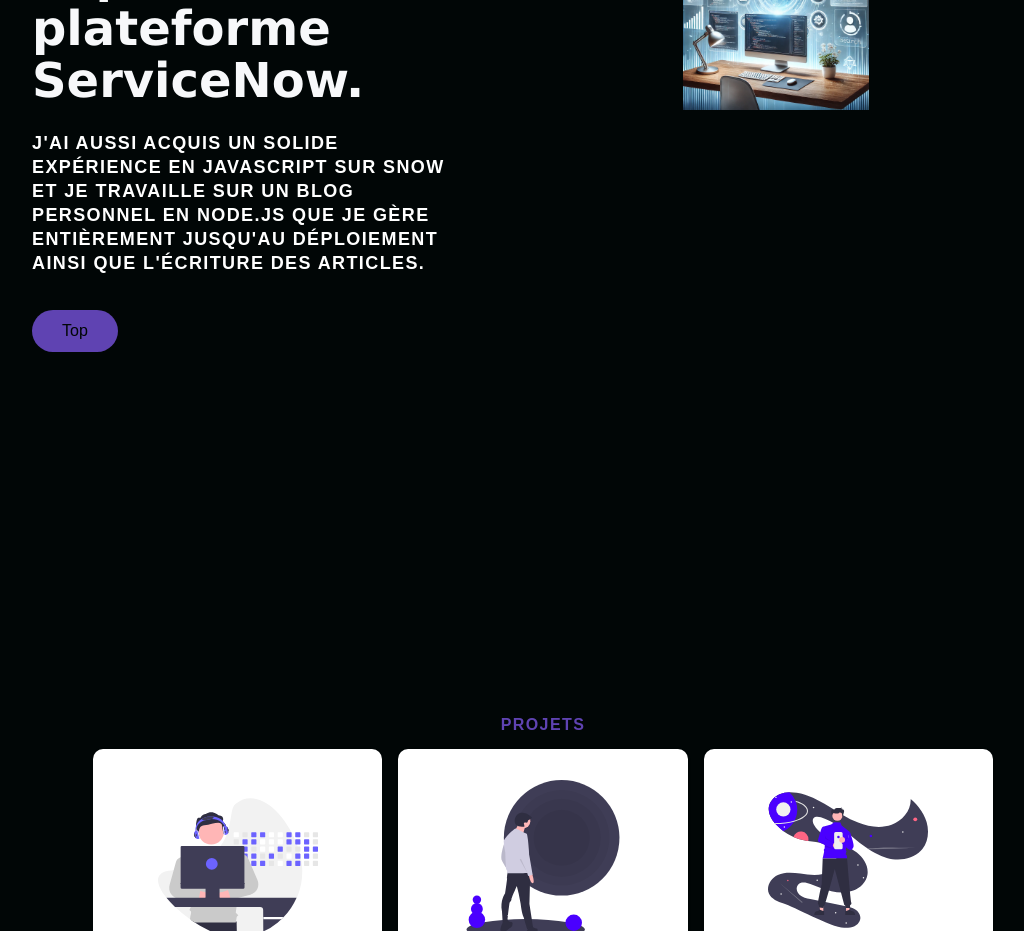
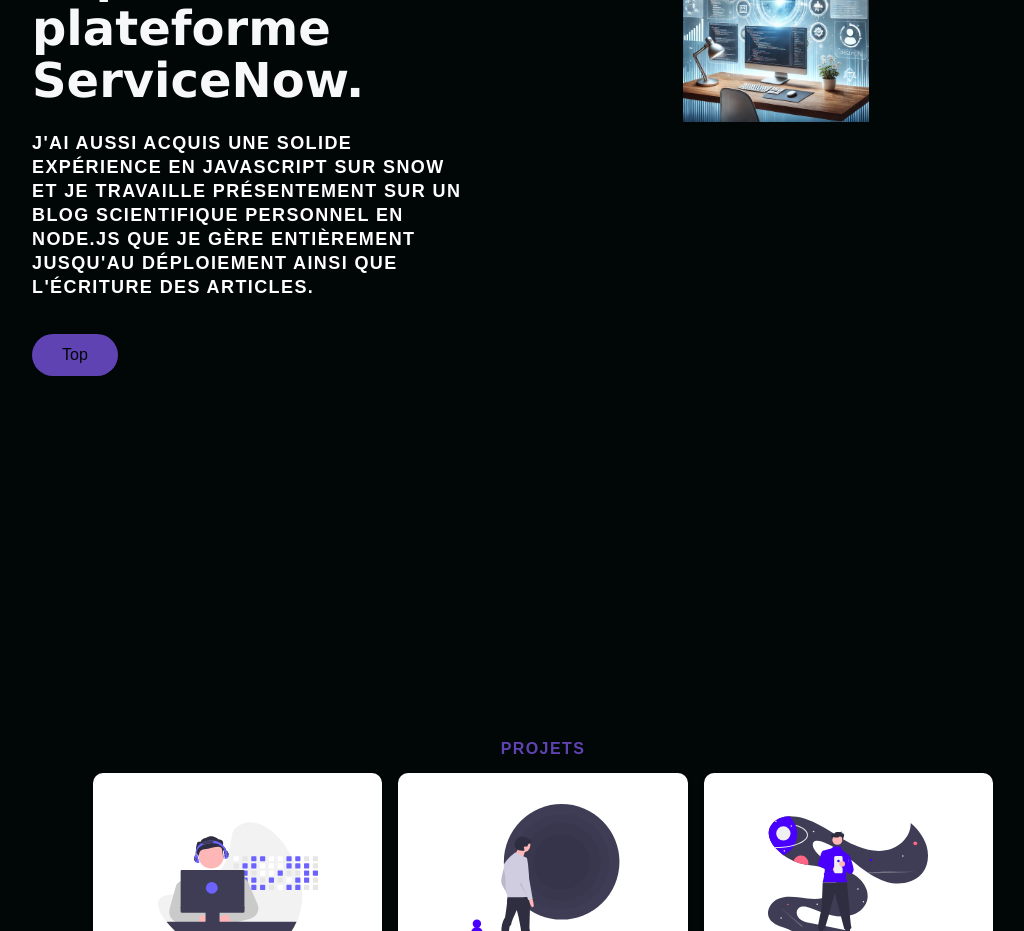
Before and after one commit to kosmosqc/demo3, a React (Create React App) app: page / in a window 1280 px wide. Shown: the part 2840-3771 px from the top of the page, without its empty margins (97-1121 px from the left). Built offline with nearby package versions, Linux system fonts and the light colour scheme.

Commit message:
small fix

```diff
--- a/src/components/InfoSection/Data.js
+++ b/src/components/InfoSection/Data.js
@@ -48,7 +48,7 @@ export const homeObg3 = {
   headLine:
     " Mon parcours chez Fx innovation mas permis d'acquérir une solide expérience sur la plateforme ServiceNow.",
   description:
-    "J'ai aussi acquis un solide expérience en JavaScript sur SNOW et je travaille sur un blog personnel en node.js que je gère entièrement jusqu'au déploiement ainsi que l'écriture des articles. ",
+    "J'ai aussi acquis une solide expérience en JavaScript sur SNOW et je travaille présentement sur un blog scientifique personnel en node.js que je gère entièrement jusqu'au déploiement ainsi que l'écriture des articles.  ",
   buttonLabel: "Top",
   imgStart: false,
   img: require("../../medias/exp.webp"),
```
